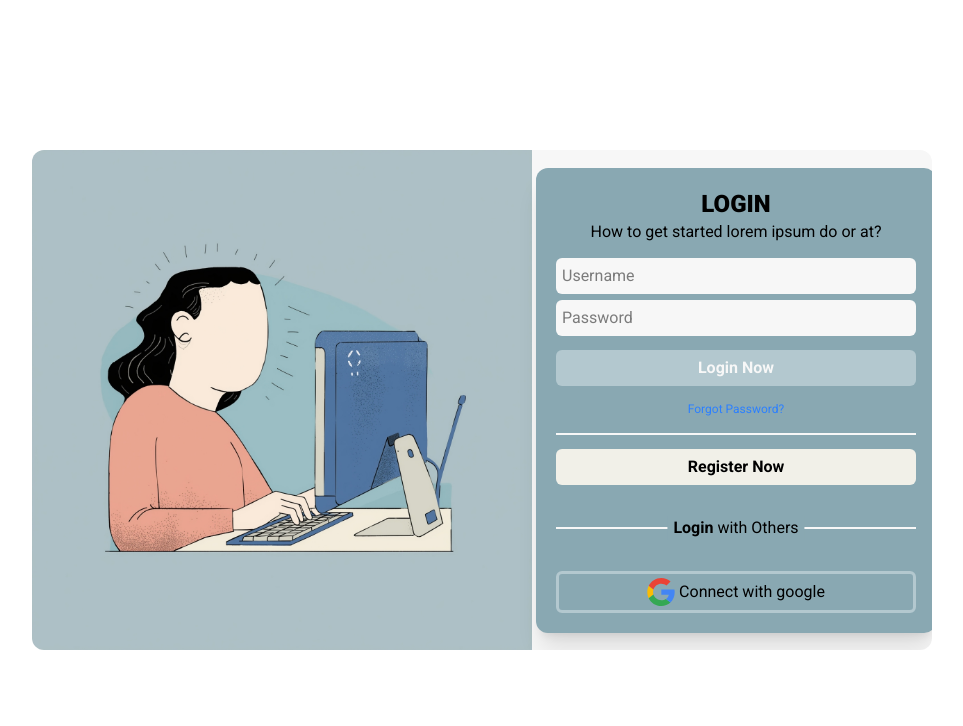
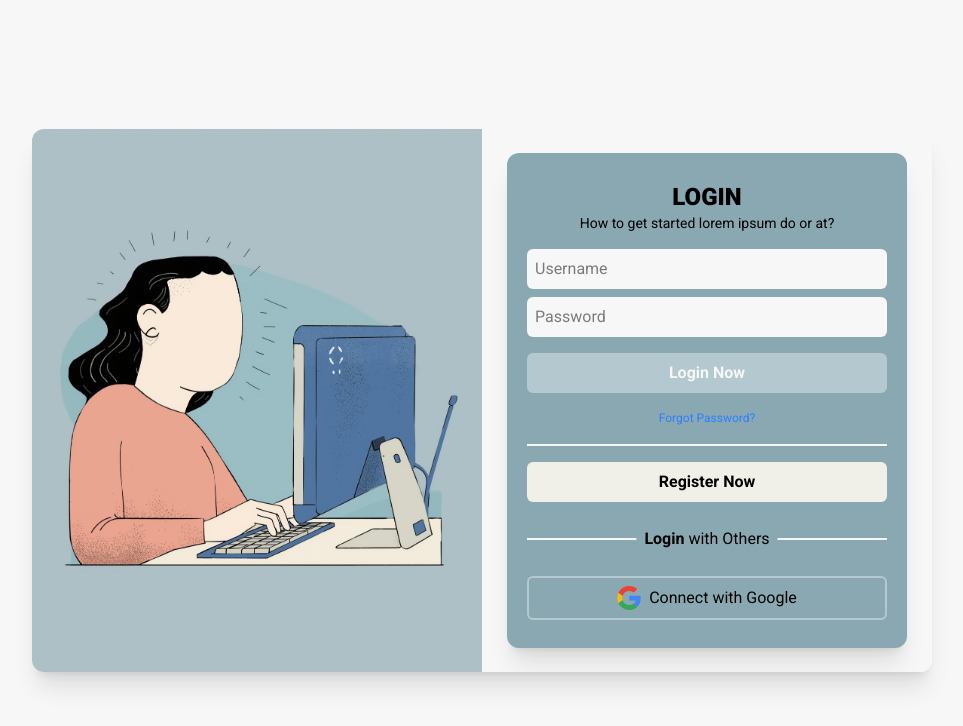
Before and after one commit to LA4th/simple-login-page, a website built with Vite: page index.html in a window 1280 px wide. Shown: the whole page, without its empty margins (158-1121 px from the left). Built offline with nearby package versions, Linux system fonts and the light colour scheme; what @iscodex/tailwindcss-animate would draw is missing.

Commit message:
Changing some styles

```diff
--- a/index.html
+++ b/index.html
@@ -8,42 +8,80 @@
   <link rel="stylesheet" href="./src/style.css" />
   <link rel="stylesheet" href="https://cdnjs.cloudflare.com/ajax/libs/font-awesome/7.0.1/css/all.min.css" />
 </head>
-<body class="font-roboto">
-  <div class="max-w-full min-h-screen flex flex-col items-center">
-    <!-- WRAPPER LOGIN -->
-    <div class="max-w-full w-[900px] h-[500px] m-auto flex flex-row items-center rounded-xl overflow-hidden">
-      <!-- IMAGE LEFT POSITION -->
-      <img class="hidden w-full h-full object-cover md:block" src="./login_Banner_pic.jpg" alt="Login_Banner">
-      <!-- CONTAINER RIGHT POSITION LOGIN -->
-      <div class="px-1 w-full h-full md:max-w-full md:w-[1250px] md:flex md:items-center md:bg-body-white">
-        <!-- WRAPPER LOGIN USER -->
-        <div class="bg-body-blue w-full px-2 py-5 flex flex-col items-center gap-y-3.5 rounded-xl shadow-xl md:max-w-full md:w-[400px] md:m-auto md:px-5">
-          <!-- WRAPPER TEXT LOGIN INFO -->
-          <div class="flex flex-col text-center">
+<body class="font-roboto bg-body-white">
+  <!-- FULLSCREEN FLEX CENTER -->
+  <div class="flex items-center justify-center min-h-screen px-4">
+
+    <!-- LOGIN CARD -->
+    <div class="flex flex-col md:flex-row rounded-xl overflow-hidden shadow-xl w-full max-w-[900px] bg-white">
+
+      <!-- LEFT IMAGE (hidden on mobile) -->
+      <div class="hidden md:block w-1/2">
+        <img src="./login_Banner_pic.jpg" alt="Login Banner" class="w-full h-full object-cover">
+      </div>
+
+      <!-- RIGHT CONTAINER -->
+      <div class="flex items-center justify-center w-full md:w-1/2 bg-body-white p-6">
+
+        <!-- LOGIN BOX -->
+        <div class="bg-body-blue w-full max-w-[400px] rounded-xl shadow-xl px-5 py-7 flex flex-col gap-y-4">
+
+          <!-- HEADER -->
+          <div class="text-center">
             <span class="font-extrabold text-2xl">LOGIN</span>
-            <span>How to get started lorem ipsum do or at?</span>
+            <p class="text-sm">How to get started lorem ipsum do or at?</p>
           </div>
-          <!-- WRAPPER USER INPUT LOGIN -->
-          <div class="w-full flex flex-col gap-y-1.5">
-            <input type="email" name="" id="" placeholder="Username" class="bg-body-white p-1.5 rounded-md">
-            <input type="password" name="" id="" placeholder="Password" class="bg-body-white p-1.5 rounded-md">
+
+          <!-- INPUTS -->
+          <div class="flex flex-col gap-y-2">
+            <input type="email" placeholder="Username" class="bg-body-white p-2 rounded-md">
+            <input type="password" placeholder="Password" class="bg-body-white p-2 rounded-md">
           </div>
-          <button type="button" class="w-full bg-button-blue p-1.5 rounded-md font-bold text-body-white md:cursor-pointer md:hover:shadow-md md:hover:ease-in-out md:hover:duration-200 md:hover:bg-hover-blue md:active:bg-button-blue">Login Now</button>
-          <!-- BUTTON FORGOT PASSWORD -->
-          <a href="" class="text-center text-[12px] text-blue-500 border-b border-transparent md:hover:border-b-blue-500">Forgot Password?</a>
-          <hr class="w-full border-1 border-body-white">
-          <!-- BUTTON REGISTER -->
-          <a href="" class="w-full text-center bg-button-white p-1.5 rounded-md font-bold md:hover:bg-hover-white md:active:bg-button-white md:hover:shadow-md md:hover:duration-200 md:hover:ease-in-out">Register Now</a>
-          <!-- WRAPPER CUT OTHERS LOGIN -->
-          <div class="relative flex flex-col items-center text-center w-full my-7">
-            <hr class="border-1 border-body-white w-full">
-            <span class="bg-body-blue px-1.5   absolute top-1/2 left-1/2 -translate-x-1/2 -translate-y-1/2"><strong>Login</strong> with Others</span>
+
+          <!-- LOGIN BUTTON -->
+          <button type="button" class="w-full bg-button-blue p-2 rounded-md font-bold text-body-white
+            hover:shadow-md hover:bg-hover-blue active:bg-button-blue transition duration-200">
+            Login Now
+          </button>
+
+          <!-- FORGOT PASSWORD -->
+          <a href="#" class="text-center text-[12px] text-blue-500 border-b border-transparent hover:border-blue-500 transition">
+            Forgot Password?
+          </a>
+
+          <hr class="border border-body-white">
+
+          <!-- REGISTER BUTTON -->
+          <a href="#" class="w-full text-center bg-button-white p-2 rounded-md font-bold
+            hover:bg-hover-white active:bg-button-white hover:shadow-md transition duration-200">
+            Register Now
+          </a>
+
+          <!-- DIVIDER -->
+          <div class="relative flex items-center my-5">
+            <hr class="w-full border border-body-white">
+            <span class="bg-body-blue px-2 absolute left-1/2 -translate-x-1/2">
+              <strong>Login</strong> with Others
+            </span>
           </div>
-          <!-- BUTTON GOOGLE -->
-          <a href="" class="w-full p-1 flex flex-row justify-center items-center gap-x-1 border-3 border-button-blue rounded-md md:hover:bg-button-blue md:hover:text-body-white"><img src="./icon_google_logo.svg" alt="Google_Logo" class="w-7">Connect with google</a>
+
+          <!-- GOOGLE LOGIN -->
+          <a href="#" class="w-full flex items-center justify-center gap-x-2 border-2 border-button-blue rounded-md p-2
+            hover:bg-button-blue hover:text-body-white transition duration-200">
+            <img src="./icon_google_logo.svg" alt="Google Logo" class="w-6 h-6">
+            Connect with Google
+          </a>
+
         </div>
+        <!-- END LOGIN BOX -->
+
       </div>
+      <!-- END RIGHT CONTAINER -->
+
     </div>
+    <!-- END LOGIN CARD -->
+
   </div>
+  <!-- END FLEX CENTER -->
 </body>
 </html>
```
